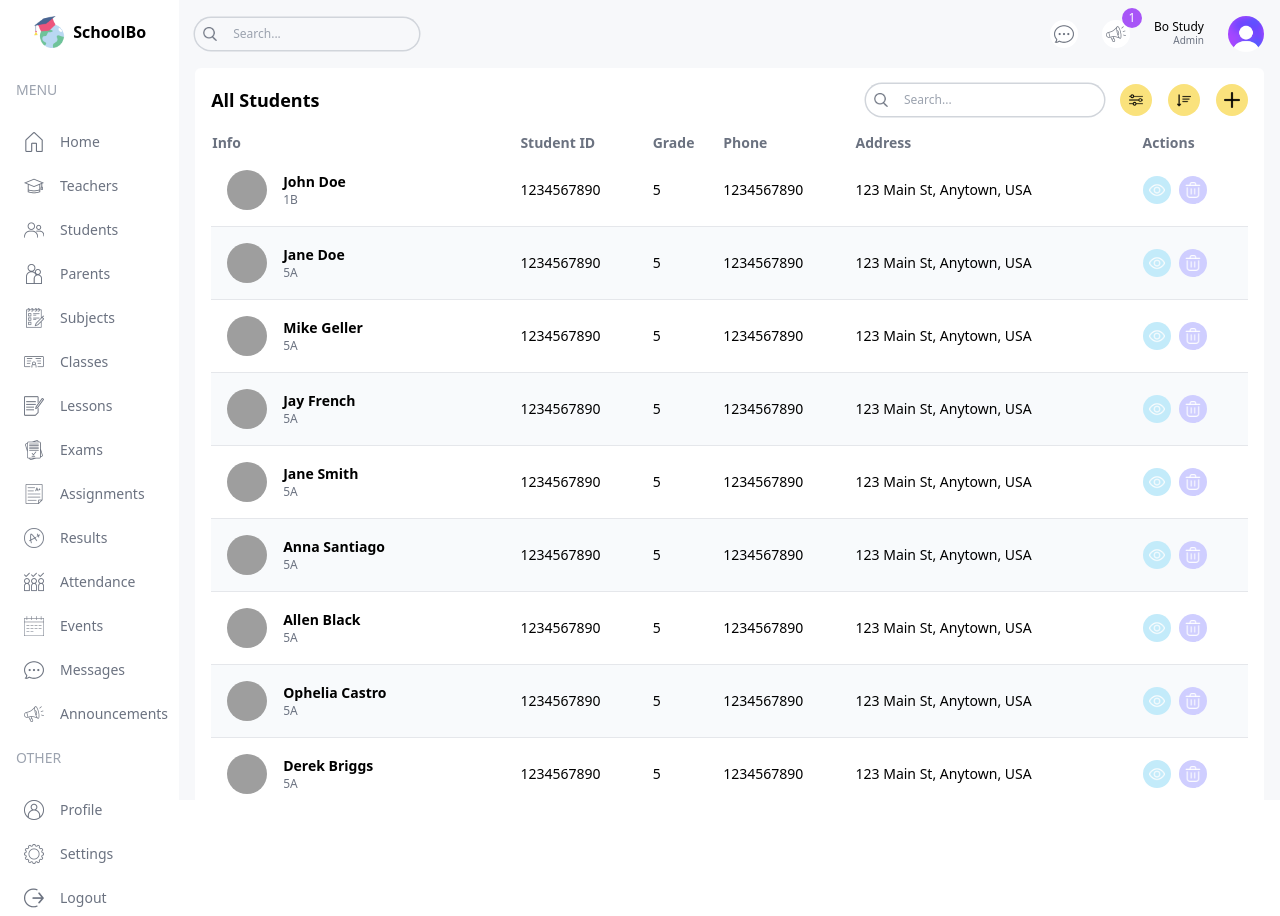
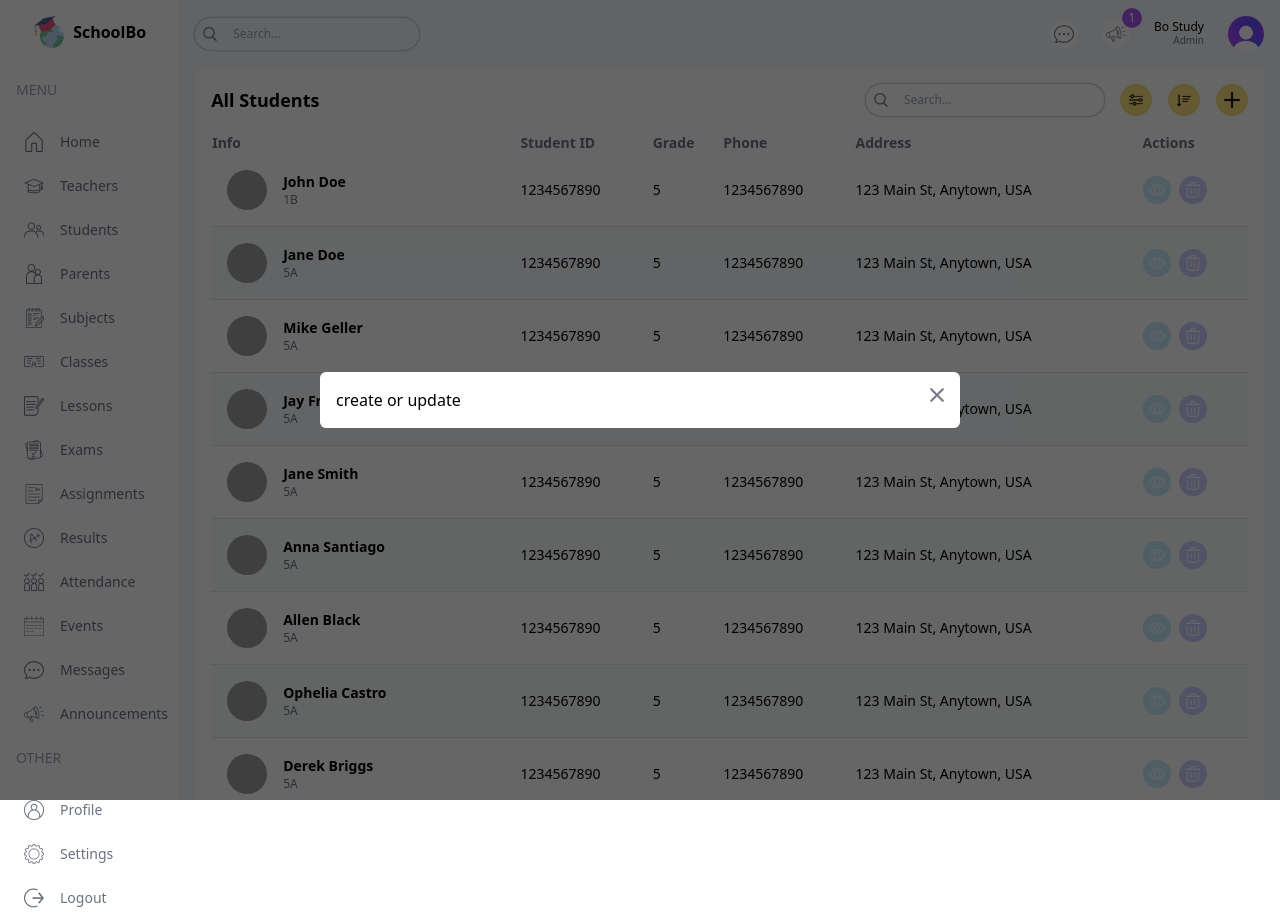
Before and after one commit to Bostudy26/SMD-UID, a Next.js app: page /list/students in a window 1280 px wide. Both pictures are taken after a click on the button 1231 px from the left and 100 px from the top of the page. Built offline with nearby package versions, Linux system fonts and the light colour scheme; grey boxes are pictures that could not be loaded.

Commit message:
Feat: FormModal Forms

```diff
--- a/src/components/FormModal.tsx
+++ b/src/components/FormModal.tsx
@@ -1,6 +1,8 @@
 "use client";
 
 import Image from "next/image";
+import { useState } from "react";
+
 
 interface FormModalProps {
     id?: number;
@@ -18,13 +20,47 @@
       : type === "update"
       ? "bg-boSky"
       : "bg-boPurple";
+
+      const [open, setOpen] = useState(false);
+
+
+      const Form = () => {
+        return type === "delete" && id ? (
+          <form action="" className="p-4 flex flex-col gap-4">
+            <span className="text-center font-medium">
+              All data will be lost. Are you sure you want to delete this {table}?
+            </span>
+            <button className="bg-red-700 text-white py-2 px-4 rounded-md border-none w-max self-center">
+              Delete
+            </button>
+          </form>
+        ) : (
+          "create or update"
+        )
+      };
+
+
   return (
     <>
         <button
-            className={`${size} flex items-center justify-center rounded-full ${bgColor}`}
+          className={`${size} flex items-center justify-center rounded-full ${bgColor}`}
+          onClick={() => setOpen(true)}
         >
              <Image src={`/${type}.png`} alt="" width={16} height={16} />
         </button>
+        {open && (
+        <div className="w-screen h-screen absolute left-0 top-0 bg-black bg-opacity-60 z-50 flex items-center justify-center">
+          <div className="bg-white p-4 rounded-md relative w-[90%] md:w-[70%] lg:w-[60%] xl:w-[50%] 2xl:w-[40%]">
+            <Form />
+            <div
+              className="absolute top-4 right-4 cursor-pointer"
+              onClick={() => setOpen(false)}
+            >
+              <Image src="/close.png" alt="" width={14} height={14} />
+            </div>
+          </div>
+        </div>
+      )}
     </>
   )
 }
```
